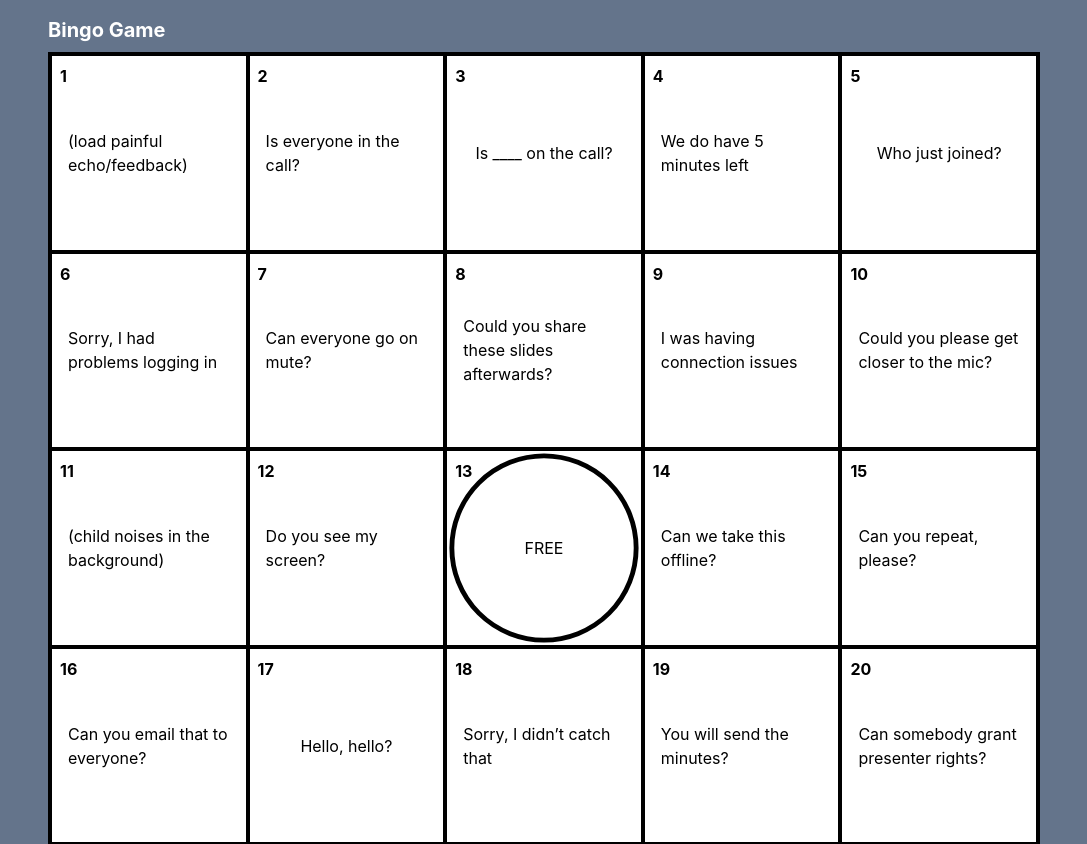
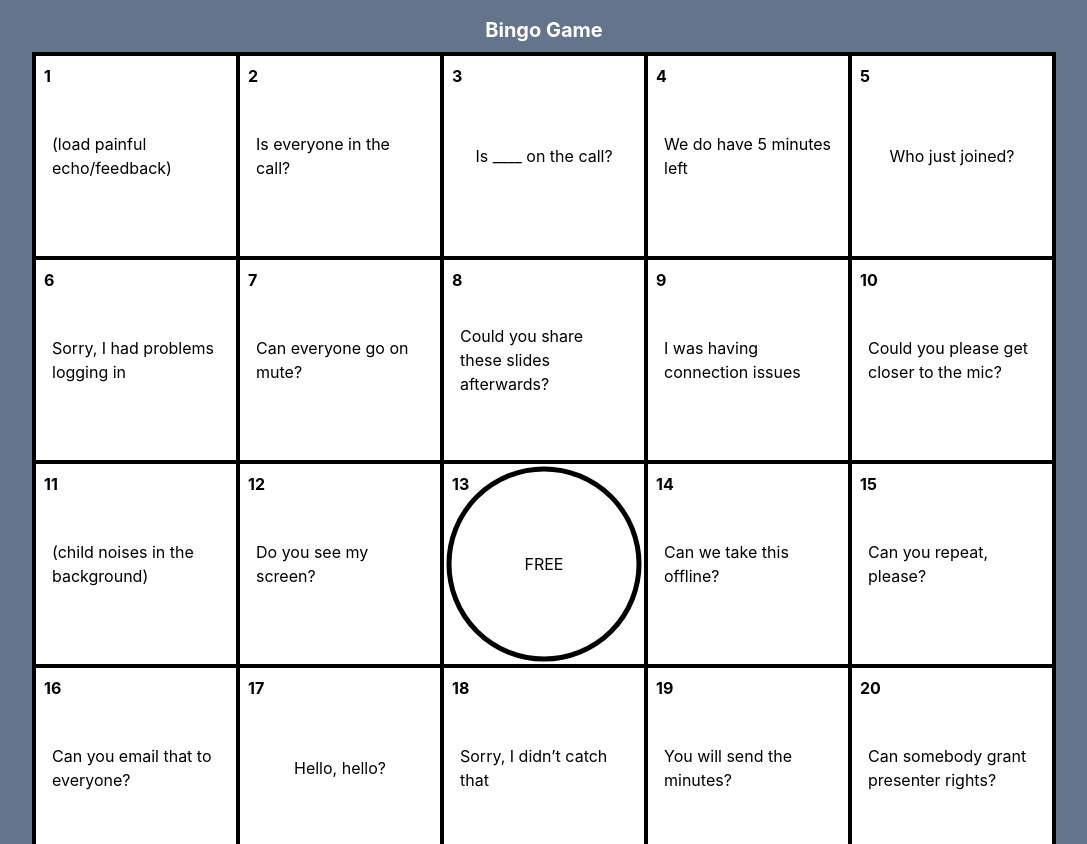
Before and after one commit to nkear003/bingo-game, a React (Create React App) app: page / in a window 1280 px wide. Shown: the top 844 px of the page, without its empty margins (96-1183 px from the left). Built offline with nearby package versions, Linux system fonts and the light colour scheme.

Commit message:
Center content

```diff
--- a/src/App.tsx
+++ b/src/App.tsx
@@ -78,10 +78,10 @@ function App() {
   };
 
   return (
-    <div className="flex justify-center min-h-svh bg-slate-500">
-      <main className="max-w-5xl p-4">
+    <div className="bg-slate-500 min-h-svh flex justify-center p-4">
+      <main className="flex flex-col items-center w-full max-w-sm lg:max-w-5xl">
         <h1 className="text-xl font-bold text-white mb-2">Bingo Game</h1>
-        <div className="grid grid-cols-5 grid-rows-5 bg-white border-2 border-black mb-4 lg:w-full">
+        <div className="grid grid-cols-5 grid-rows-5 bg-white border-2 border-black mb-4 w-full">
           {board.map((text, index) => (
             <Cell
               handleClick={handleCellClick}
```
